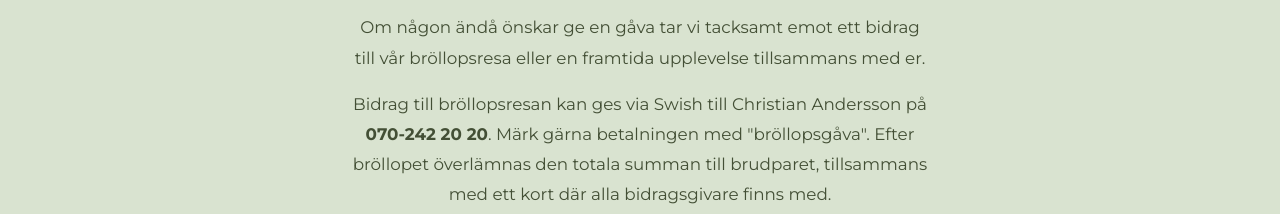
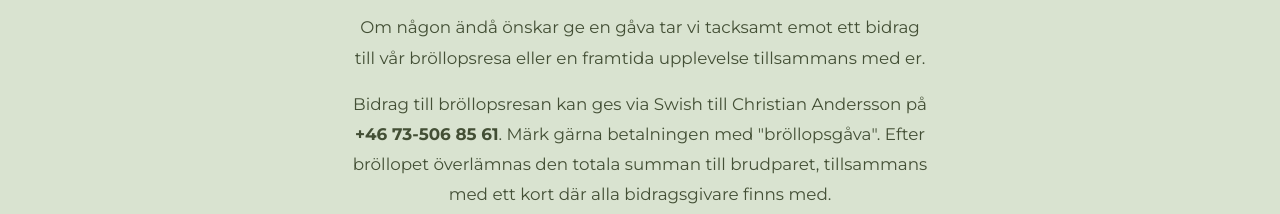
Before and after one commit to Pontus-Broberg/linntuswedding, an Angular app: page / in a window 1280 px wide. Shown: the part 3540-3754 px from the top of the page. Built offline with nearby package versions, Linux system fonts and the light colour scheme.

Commit message:
Update Swish number for wedding contributions

```diff
--- a/src/app/home/home.component.html
+++ b/src/app/home/home.component.html
@@ -202,7 +202,7 @@
         till vår bröllopsresa eller en framtida upplevelse tillsammans med er.
       </p>
       <p class="section-text">
-        Bidrag till bröllopsresan kan ges via Swish till Christian Andersson på <strong>070-242 20 20</strong>. Märk gärna betalningen med "bröllopsgåva".
+        Bidrag till bröllopsresan kan ges via Swish till Christian Andersson på <strong>+46 73-506 85 61</strong>. Märk gärna betalningen med "bröllopsgåva".
         Efter bröllopet överlämnas den totala summan till brudparet, tillsammans med ett kort där alla bidragsgivare finns med.
       </p>
     </div>
```
